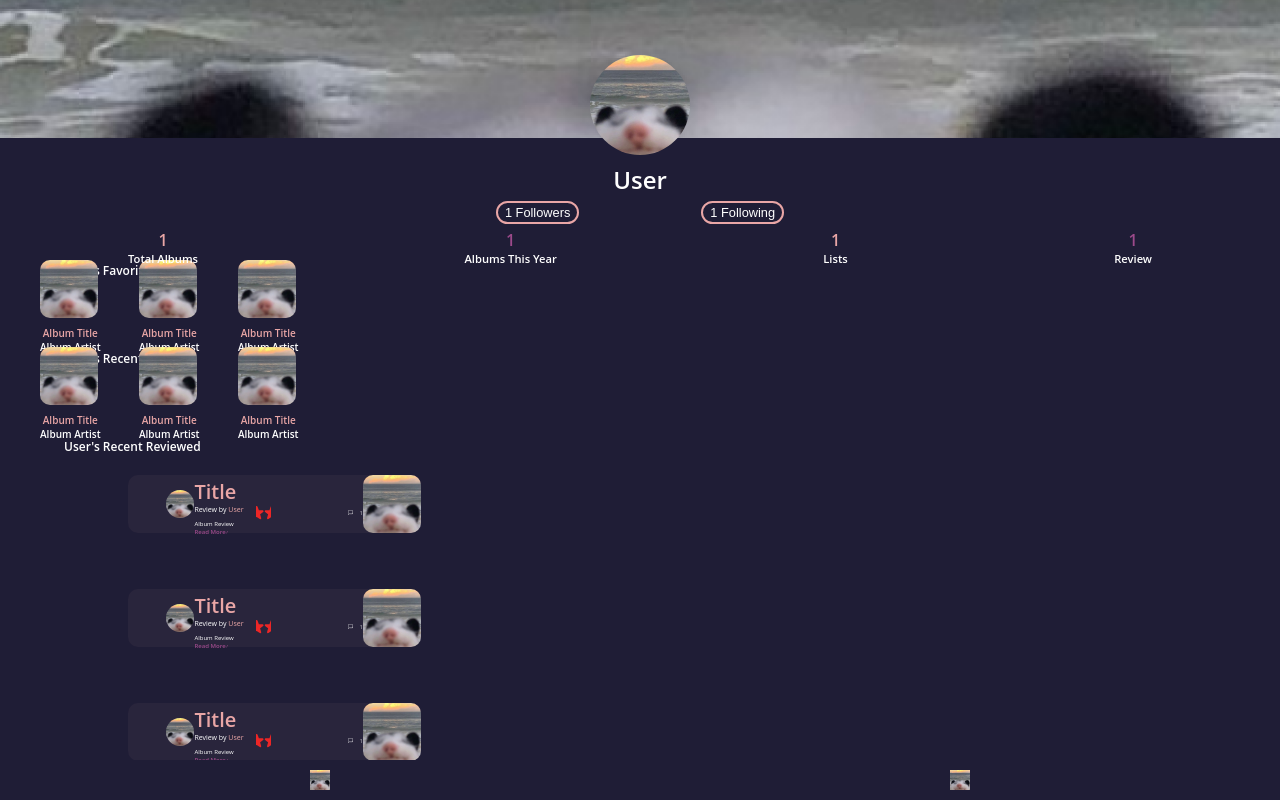
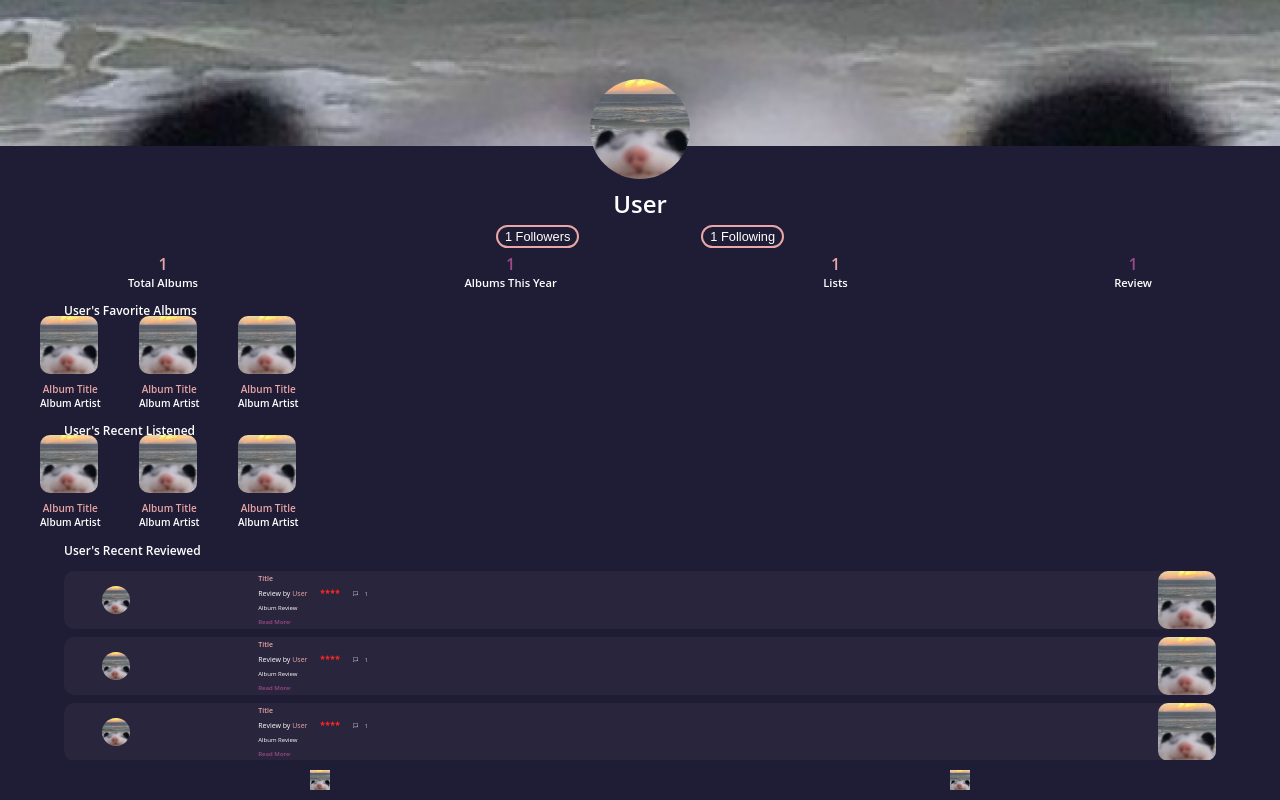
Before and after one commit to liannnaa/MusicBoxd, a React (Create React App) app in the folder front-end/: page /Profile in a window 1280 px wide. Built offline with nearby package versions, Linux system fonts and the light colour scheme.

Commit message:
fixed review name error

```diff
--- a/front-end/src/components/reviewMini.css
+++ b/front-end/src/components/reviewMini.css
@@ -1,4 +1,4 @@
-.review {
+.reviewMini {
     color: #fff;
     flex-direction: row;
     justify-content: flex-start;
@@ -10,7 +10,7 @@
     margin-bottom: 1vh;
 }
 
-.review-card {
+.reviewMini-card {
     height: 100%;
     background-color: #e9a6a60d;
     border-radius: 10px;
@@ -22,7 +22,7 @@
     display: flex;
 }
 
-.review-pp {
+.reviewMini-pp {
     width: 28px;
     height: 28px;
     object-fit: cover;
@@ -31,7 +31,7 @@
     border-radius: 50%;
 }
 
-.review-contents {
+.reviewMini-contents {
     height: 90%;
     flex-direction: column;
     flex-basis: 67%;
@@ -41,13 +41,13 @@
     display: flex;
 }
 
-.review-title {
+.reviewMini-title {
     color: #e9a6a6;
     align-self: flex-start;
     font-size: .438rem;
 }
 
-.review-info {
+.reviewMini-info {
     color: #ffffff80;
     width: 100%;
     flex-direction: row;
@@ -57,25 +57,25 @@
     display: flex;
 }
 
-.review-user {
+.reviewMini-user {
     color: #fff;
     align-self: flex-start;
     font-size: .438rem;
     font-weight: 400;
 }
 
-.review-username {
+.reviewMini-username {
     color: #e9a6a6;
 }
 
-.review-stars {
+.reviewMini-stars {
     width: 20px;
     height: 5px;
     object-fit: cover;
     align-self: flex-start;
     margin-left: 1vw;
 }
-.review-comment {
+.reviewMini-comment {
     width: 5px;
     height: 5px;
     object-fit: cover;
@@ -83,17 +83,17 @@
     margin-left: 1vw;
   }
 
-.review-num {
+.reviewMini-num {
     align-self: center;
     margin-left: .5vw;
 }
 
-.review-album-review {
+.reviewMini-album-review {
     align-self: flex-start;
     font-weight: 400;
 }
 
-.review-expand {
+.reviewMini-expand {
     color: #9c4a8b;
     width: 100%;
     flex-direction: row;
@@ -104,18 +104,18 @@
     display: flex;
 }
 
-.review-read-more {
+.reviewMini-read-more {
     align-self: flex-start;
 }
 
-.review-arrow {
+.reviewMini-arrow {
     width: 2px;
     height: 3px;
     object-fit: cover;
     align-self: center;
 }
 
-.review-album {
+.reviewMini-album {
     width: 58px;
     height: 58px;
     object-fit: cover;
--- a/front-end/src/components/reviewMini.js
+++ b/front-end/src/components/reviewMini.js
@@ -9,37 +9,37 @@ import Placeholder from '../assets/placeholder.PNG';
 
 const Review = () => {
     return (
-    <div className='review'>
-        <div className="review-card">
-            <img className="review-pp" src={Placeholder} alt="pp" />
-            <div className="review-contents">
-                <span className="review-title">
+    <div className='reviewMini'>
+        <div className="reviewMini-card">
+            <img className="reviewMini-pp" src={Placeholder} alt="pp" />
+            <div className="reviewMini-contents">
+                <span className="reviewMini-title">
                     Title
                 </span>
-                <div className="review-info">
-                    <span className="review-user">
+                <div className="reviewMini-info">
+                    <span className="reviewMini-user">
                         Review by{" "}
-                        <span className="review-username">
+                        <span className="reviewMini-username">
                             User
                         </span>
                     </span>
-                    <img className="review-stars" src={stars} alt="stars" />
-                    <img className="review-comment" src={comment} alt="comment" />
-                    <span className="review-num">
+                    <img className="reviewMini-stars" src={stars} alt="stars" />
+                    <img className="reviewMini-comment" src={comment} alt="comment" />
+                    <span className="reviewMini-num">
                         1
                     </span>
                 </div>
-                <span className="review-album-review">
+                <span className="reviewMini-album-review">
                     Album Review
                 </span>
-                <div className="review-expand">
-                    <span className="review-read-more">
+                <div className="reviewMini-expand">
+                    <span className="reviewMini-read-more">
                         Read More
                     </span>
-                    <img className="review-arrow" src={arrow} alt="arrow" />
+                    <img className="reviewMini-arrow" src={arrow} alt="arrow" />
                 </div>
             </div>
-            <img className="review-album" src={Placeholder} alt="album" />
+            <img className="reviewMini-album" src={Placeholder} alt="album" />
         </div>
     </div>
   );
```
